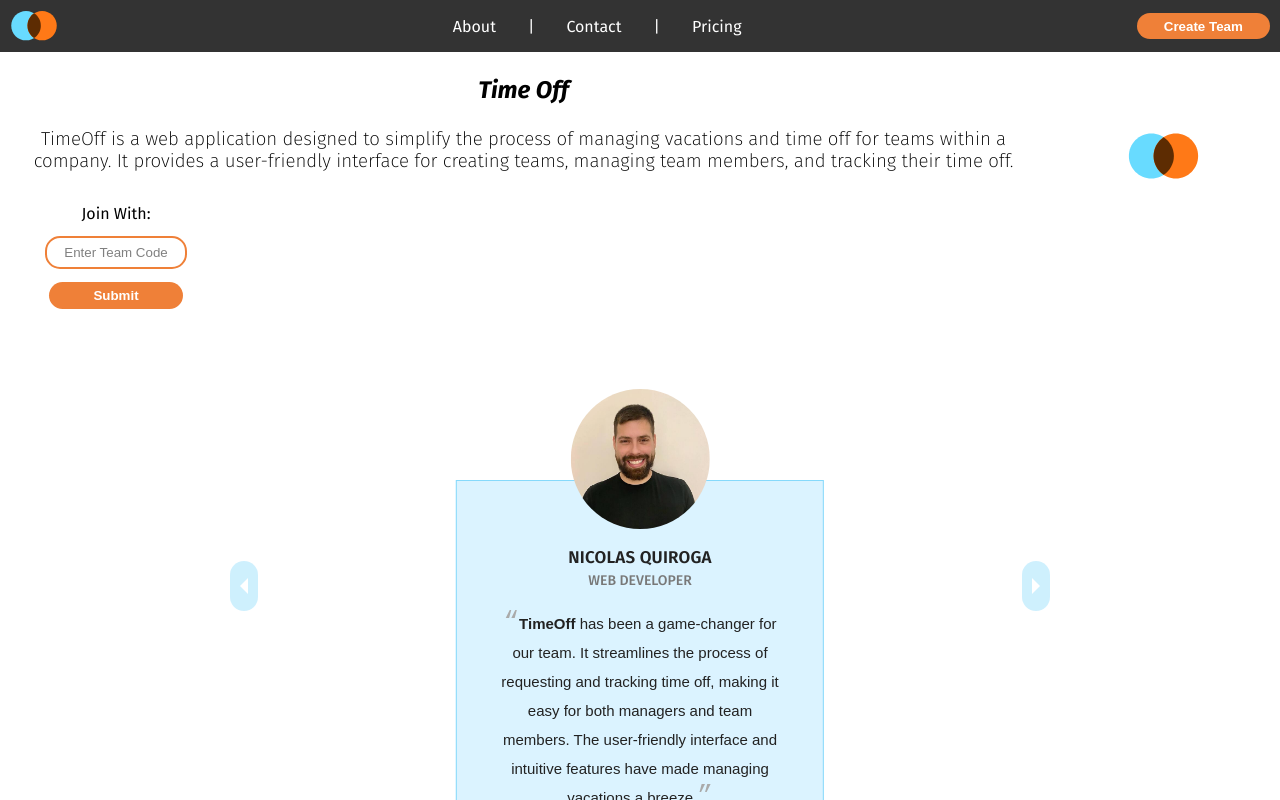
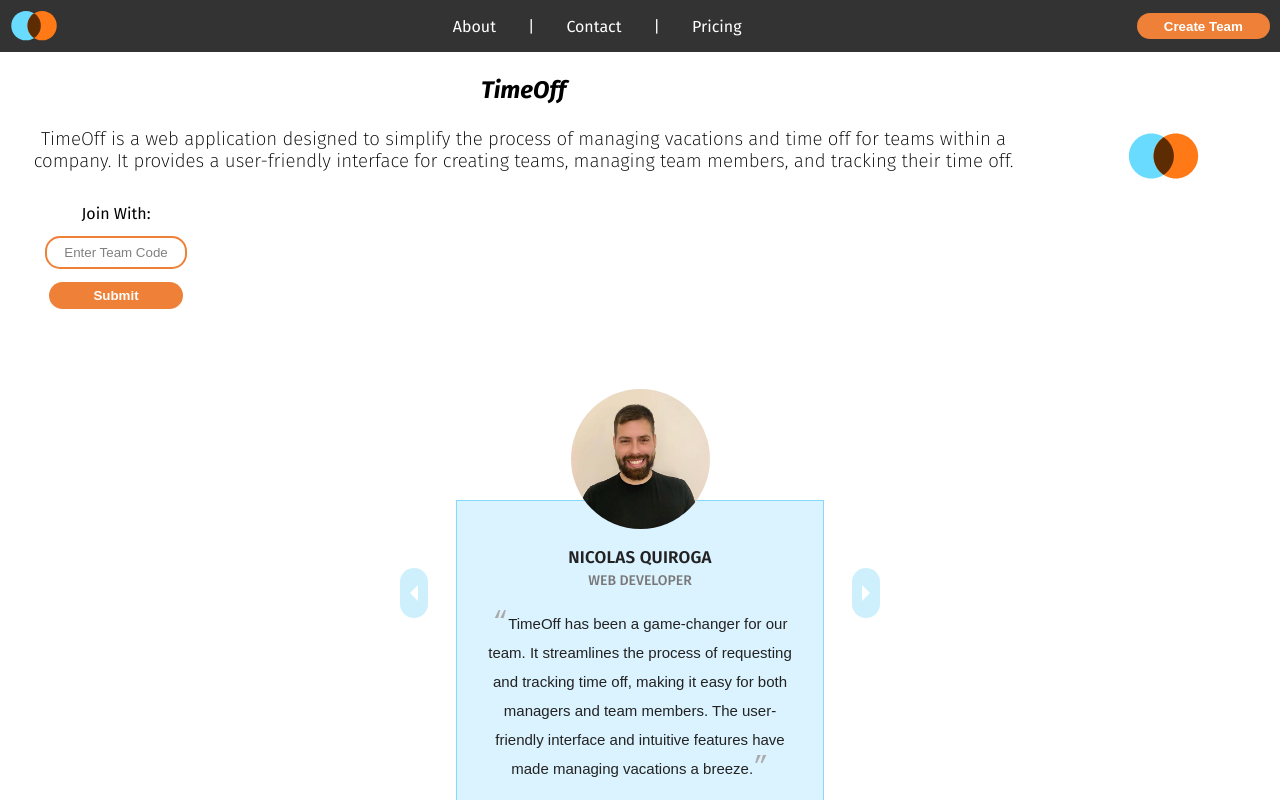
Before and after one commit to shazkhan2/Timeoff, a React (Create React App) app: page / in a window 1280 px wide. Shown: the top 800 px of the page. Built offline with nearby package versions, Linux system fonts and the light colour scheme; no server answers.

Commit message:
Added the review's advice

```diff
--- /dev/null
+++ b/src/component/ProfileCard.jsx
@@ -0,0 +1,14 @@
+const ProfileCard = ({ imageSrc, name, role, testimonial }) => {
+  return (
+    <div>
+      <img src={imageSrc} alt={name} />
+      <div className="myCarousel">
+        <h3>{name}</h3>
+        <h4>{role}</h4>
+        <p>{testimonial}</p>
+      </div>
+    </div>
+  );
+};
+
+export default ProfileCard;
--- a/src/component/Testimonials.jsx
+++ b/src/component/Testimonials.jsx
@@ -1,6 +1,7 @@
 import { Component } from "react";
 import "react-responsive-carousel/lib/styles/carousel.min.css";
 import { Carousel } from "react-responsive-carousel";
+import ProfileCard from "./ProfileCard"; // Assuming ProfileCard is in a separate file
 import "../styles/testimonials.css";
 
 export default class Testimonials extends Component {
@@ -14,51 +15,26 @@ export default class Testimonials extends Component {
         autoPlay={true}
         interval={6100}
       >
-        <div>
-          <img src="/pics/Nico.jpeg" />
-          <div className="myCarousel">
-            <h3>Nicolas Quiroga</h3>
-            <h4>Web developer</h4>
-            <p>
-              <strong>TimeOff</strong> has been a game-changer for our team. It
-              streamlines the process of requesting and tracking time off,
-              making it easy for both managers and team members. The
-              user-friendly interface and intuitive features have made managing
-              vacations a breeze.
-            </p>
-          </div>
-        </div>
+        <ProfileCard
+          imageSrc="/pics/Nico.jpeg"
+          name="Nicolas Quiroga"
+          role="Web developer"
+          testimonial="TimeOff has been a game-changer for our team. It streamlines the process of requesting and tracking time off, making it easy for both managers and team members. The user-friendly interface and intuitive features have made managing vacations a breeze."
+        />
 
-        <div>
-          <img src="/pics/Srushti.png" />
-          <div className="myCarousel">
-            <h3>Srushti Salke</h3>
-            <h4>Web developer</h4>
-            <p>
-              As a team leader, <strong>TimeOff</strong> has made my job so much
-              easier. I can quickly see who is available and who is on vacation,
-              allowing me to plan projects more effectively. The app's
-              simplicity and efficiency have saved me valuable time and reduced
-              administrative burden.
-            </p>
-          </div>
-        </div>
+        <ProfileCard
+          imageSrc="/pics/Srushti.png"
+          name="Srushti Salke"
+          role="Web developer"
+          testimonial="As a team leader, TimeOff has made my job so much easier. I can quickly see who is available and who is on vacation, allowing me to plan projects more effectively. The app's simplicity and efficiency have saved me valuable time and reduced administrative burden."
+        />
 
-        <div>
-          <img src="/pics/Shahnawaz.jpeg" />
-          <div className="myCarousel">
-            <h3>Shahnawaz</h3>
-            <h4>Designer</h4>
-            <p>
-              Since implementing <strong>TimeOff</strong>, our team has
-              experienced a significant improvement in communication and
-              coordination. We can easily stay organized and ensure that
-              everyone's time off requests are managed smoothly. It's a
-              must-have tool for any company looking to streamline their time
-              off management process.
-            </p>
-          </div>
-        </div>
+        <ProfileCard
+          imageSrc="/pics/Shahnawaz.jpeg"
+          name="Shahnawaz"
+          role="Designer"
+          testimonial="Since implementing TimeOff, our team has experienced a significant improvement in communication and coordination. We can easily stay organized and ensure that everyone's time off requests are managed smoothly. It's a must-have tool for any company looking to streamline their time off management process."
+        />
       </Carousel>
     );
   }
--- a/src/pages/Home.jsx
+++ b/src/pages/Home.jsx
@@ -31,8 +31,8 @@ const Home = () => {
     <div className="home-conteiner">
       <Navbar />
       <section className="main-section">
-        <div className="headers-conteiiner">
-          <h2 className="main-header">Time Off</h2>
+        <div className="headers-conteiner">
+          <h2 className="main-header">TimeOff</h2>
           <h3 className="main-subheader">
             TimeOff is a web application designed to simplify the process of
             managing vacations and time off for teams within a company. It
--- a/src/styles/testimonials.css
+++ b/src/styles/testimonials.css
@@ -1,5 +1,6 @@
 .carousel-root {
-  width: 64%;
+  display: flex;
+  width: 30em;
   margin: auto;
   margin-top: 3%;
 }
```
